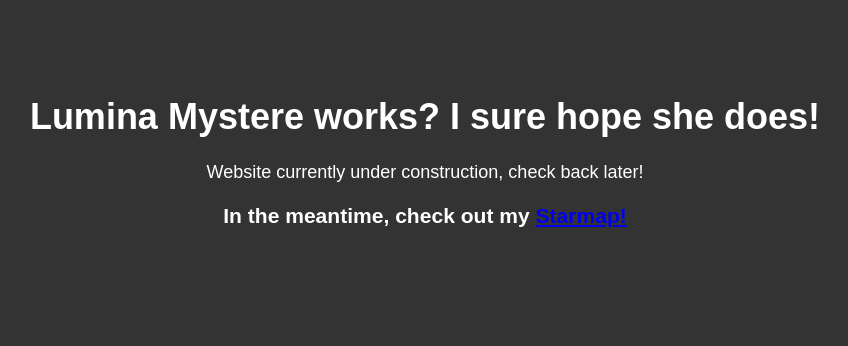
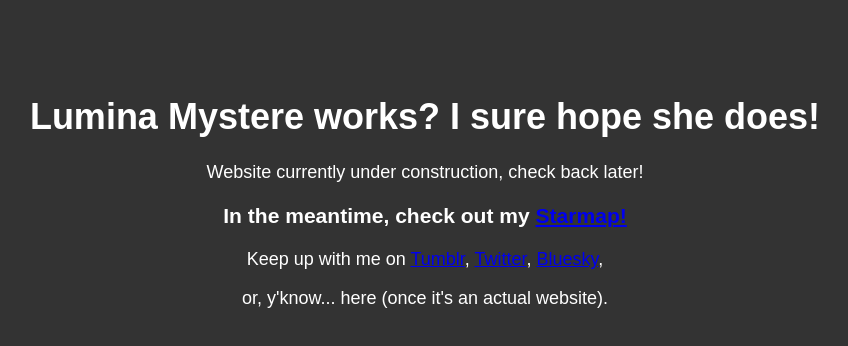
Before and after one commit to luminamystere/luminamystere.github.io, a plain HTML site: page index.html in a window 1280 px wide. Shown: the whole page, without its empty margins (215-1063 px from the left). Drawn offline with Linux system fonts and the light colour scheme.

Commit message:
add links to social media

```diff
--- a/index.css
+++ b/index.css
@@ -7,3 +7,7 @@ body {
     color: white;
     text-shadow: #000000;
 }
+
+a:visited {
+    color: #9999ff;
+}
--- a/index.html
+++ b/index.html
@@ -2,6 +2,7 @@
 <html>
 
 <head>
+    <title>Lumina Mystere | Artist, Developer</title>
     <link rel="stylesheet" href="index.css">
 </head>
 
@@ -11,6 +12,10 @@
         <h1>Lumina Mystere works? I sure hope she does!</h1>
         <p>Website currently under construction, check back later!</p>
         <h3>In the meantime, check out my <a href="https://starmap.luminamystere.works">Starmap!</a></h3>
+        <p>Keep up with me on <a href="https://luminamystere.tumblr.com/">Tumblr</a>, <a
+                href="https://twitter.com/LuminaMystere">Twitter</a>, <a
+                href="https://bsky.app/profile/luminamystere.works">Bluesky</a>,</p>
+        <p> or, y'know... here (once it's an actual website).</p>
     </div>
 
 </body>
```
